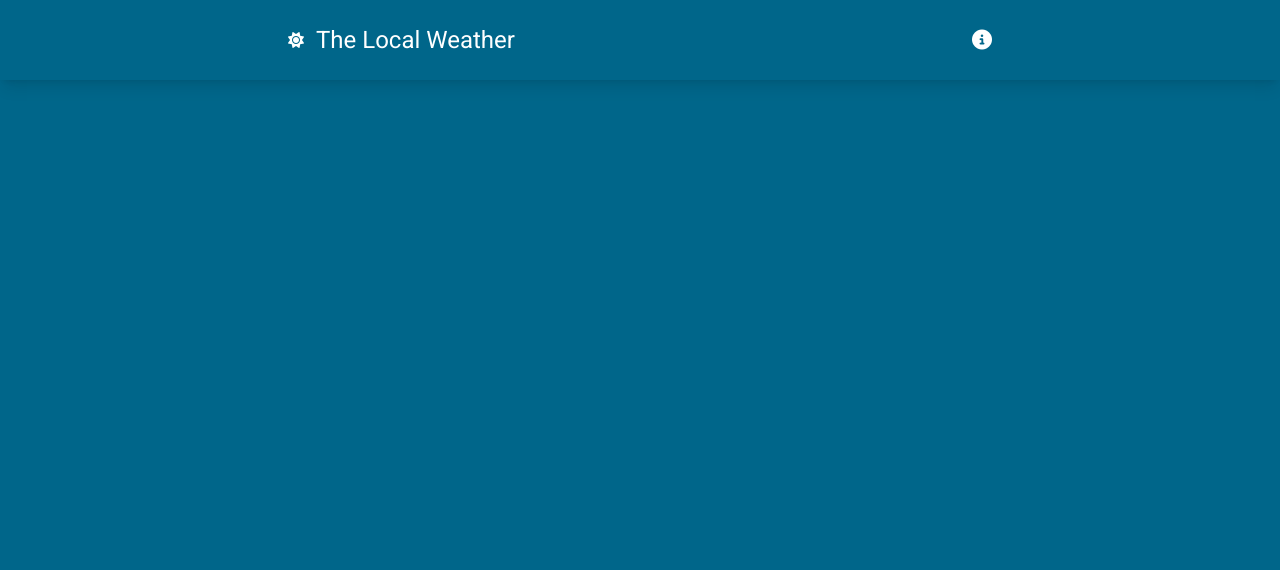
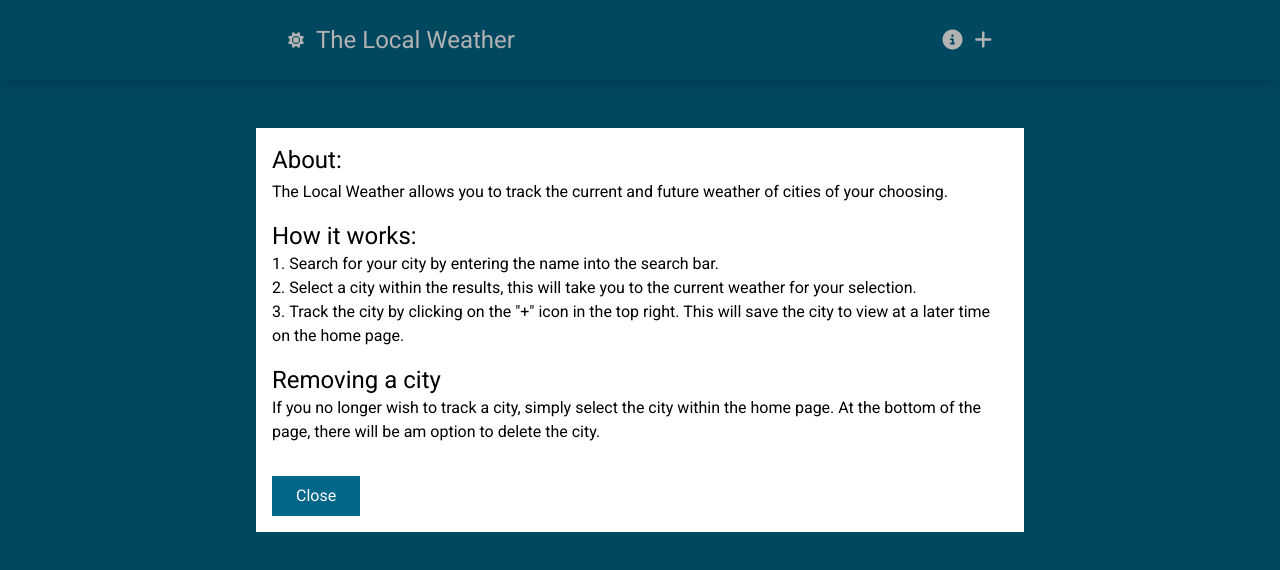
Before and after one commit to DucAnhLo/WeatherApp, a Vue app: page / in a window 1280 px wide. Both pictures are taken after a click on the icon 982 px from the left and 40 px from the top of the page. Shown: the top 570 px of the page. Built offline with nearby package versions, Linux system fonts and the light colour scheme.

Commit message:
defined based modal. open and close button completed functionality

```diff
--- /dev/null
+++ b/src/components/BaseModal.vue
@@ -0,0 +1,26 @@
+<template>
+    <div
+    v-show="modalActive"
+    class=" absolute w-full bg-black bg-opacity-30 h-screen top-0 left-0 flex justify-center px-8">
+        <div v-if="modalActive" class="p-4 bg-white self-start mt-32 max-w-screen-md">
+            <slot />
+            <button class="text-white mt-8 bg-weather-primary py-2 px-6"
+            @click="$emit('close-modal')"
+            >Close</button>
+        </div>
+    </div>
+</template>
+
+<script setup>
+defineEmits(["close-modal"])
+defineProps({
+    modalActive:{
+        type: Boolean,
+        default: false
+    }
+})
+</script>
+
+<style lang="scss" scoped>
+
+</style>
--- a/src/components/SiteNavigation.vue
+++ b/src/components/SiteNavigation.vue
@@ -9,12 +9,53 @@
             </RouterLink>
 
             <div class="flex gap-3 flex-1 justify-end">
-                <i class="fa-solid fa-circle-info text-xl hover:text-weather-secondary duration-150 cursor-pointer"></i>
+                <i class="fa-solid fa-circle-info text-xl hover:text-weather-secondary duration-150 cursor-pointer" @click="toggleModal"></i>
+                <i class="fa-solid fa-plus text-xl hover:text-weather-secondary duration-150 cursor-pointer"></i>
             </div>
+
+            <BaseModal :modal-active="modalActive" @close-modal="toggleModal">
+                <div class="text-black">
+                    <h1 class="text-2xl mb-1">About:</h1>
+                    <p class="mb-4">
+                        The Local Weather allows you to track the current and
+                        future weather of cities of your choosing.
+                    </p>
+                    <h2 class="text-2xl">How it works:</h2>
+                    <ol class="list-decimal list-inside mb-4">
+                        <li>
+                        Search for your city by entering the name into the
+                        search bar.
+                        </li>
+                        <li>
+                        Select a city within the results, this will take
+                        you to the current weather for your selection.
+                        </li>
+                        <li>
+                        Track the city by clicking on the "+" icon in the
+                        top right. This will save the city to view at a
+                        later time on the home page.
+                        </li>
+                    </ol>
+
+                    <h2 class="text-2xl">Removing a city</h2>
+                    <p>
+                        If you no longer wish to track a city, simply select
+                        the city within the home page. At the bottom of the
+                        page, there will be am option to delete the city.
+                    </p>
+                </div>
+            </BaseModal>
         </nav>
     </header>
 </template>
 
 <script setup>
+import { ref } from 'vue';
 import { RouterLink } from 'vue-router';
+import BaseModal from './BaseModal.vue'
+
+const modalActive = ref(null)
+const toggleModal = () => {
+    modalActive.value = !modalActive.value
+}
 </script>
```
